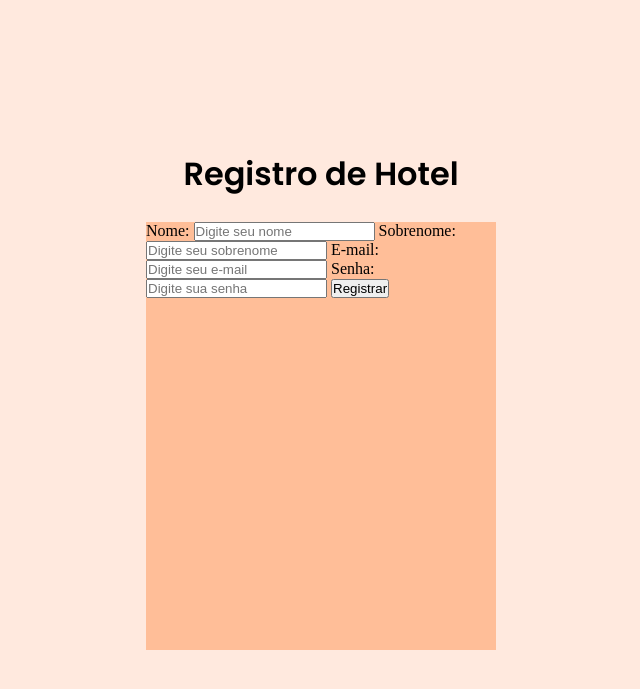
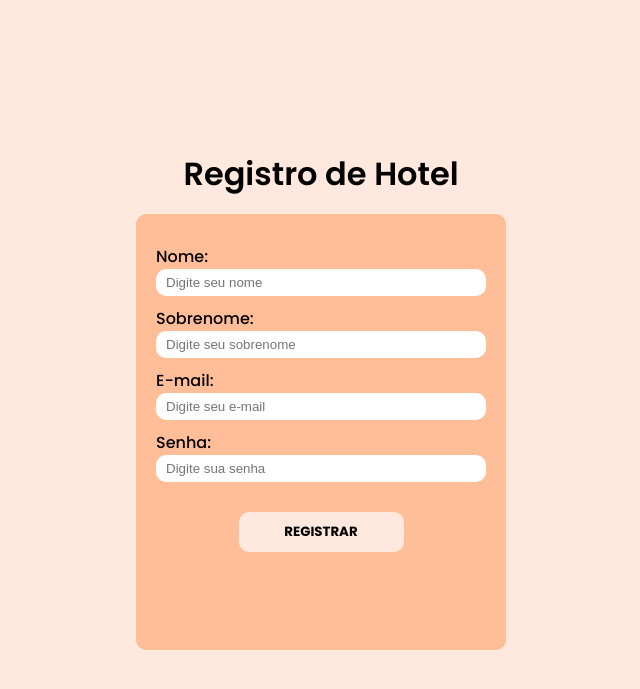
Before and after one commit to enzow13/Hotel-Flask, a Flask app: page / in a window 1280 px wide. Shown: the top 689 px of the page, without its empty margins (319-959 px from the left). Run offline with Flask 3, Linux system fonts and the light colour scheme.

Commit message:
Style main page

```diff
--- a/static/style.css
+++ b/static/style.css
@@ -20,16 +20,52 @@ main div {
     display: flex;
     flex-direction: column;
     align-items: center;
-    gap: 1.5rem;
+    gap: 1rem;
     height: 100%;
+    font-family: 'Poppins';
+}
+
+h1 {
+    font-weight: 600;
 }
 
 #section-content_form {
     height: 100%;
+    width: 100%;
     background-color: #FFBE98;
+    border-radius: 10px;
+    padding: 10px;
 }
 
-h1 {
+#main-form {
+    display: flex;
+    flex-direction: column;
+    padding: 10px;
+}
+
+#main-form label {
+    padding-top: 10px;
+}
+
+.input-form {
+    padding: 6px 2px 6px 10px;
+    border: none;
+    border-radius: 10px;
+}
+
+#input-btn_submit {
+    margin-top: 30px;
+    align-self: center;
     font-family: 'Poppins';
-    font-weight: 600;
+    font-weight: 700;
+    border-radius: 10px;
+    border: none;
+    width: 50%;
+    padding: 10px 2px 10px 2px;
+    cursor: pointer;
+    background-color: #ffe9de;
+    transition: 0.4s;
 }
+#input-btn_submit:hover {
+    background-color: #eb966b;
+}
--- a/templates/page.html
+++ b/templates/page.html
@@ -15,16 +15,16 @@
         <div>
             <h1>Registro de Hotel</h1>
             <section id="section-content_form">
-                <form action="{{ url_for('registroPage') }}" method="post">
+                <form id="main-form" action="{{ url_for('registroPage') }}" method="post">
                     <label for="name">Nome:</label>
-                    <input type="text" name="name" placeholder="Digite seu nome">
+                    <input class="input-form" type="text" name="name" placeholder="Digite seu nome">
                     <label for="lastname">Sobrenome:</label>
-                    <input type="text" name="lastname" placeholder="Digite seu sobrenome">
+                    <input class="input-form" type="text" name="lastname" placeholder="Digite seu sobrenome">
                     <label for="email">E-mail:</label>
-                    <input type="email" name="email" placeholder="Digite seu e-mail">
+                    <input class="input-form" type="email" name="email" placeholder="Digite seu e-mail">
                     <label for="password">Senha:</label>
-                    <input type="password" name="password" placeholder="Digite sua senha">
-                    <input type="submit" value="Registrar">
+                    <input class="input-form" type="password" name="password" placeholder="Digite sua senha">
+                    <input id="input-btn_submit" type="submit" value="REGISTRAR">
                 </form>
             </section>
         </div>
```
